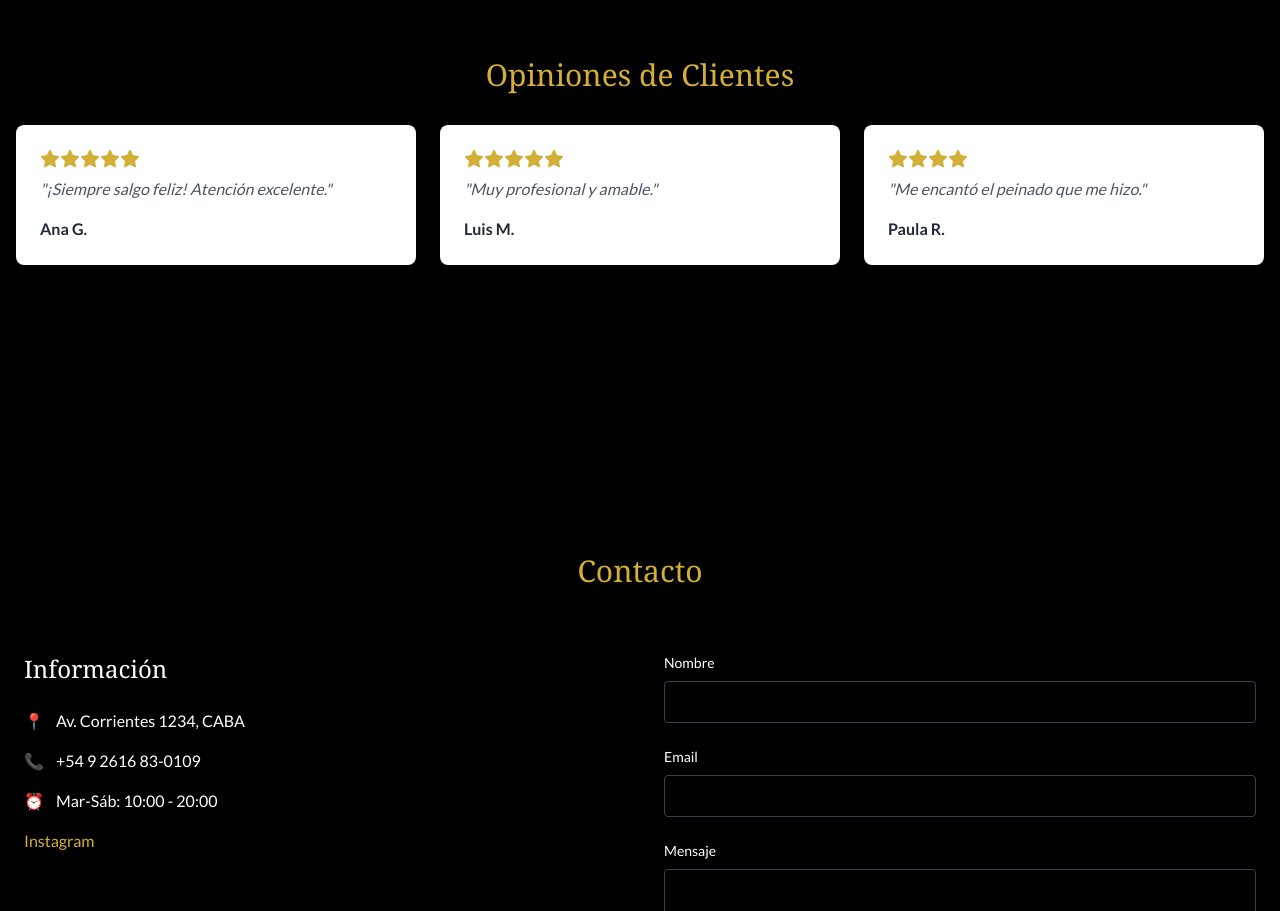
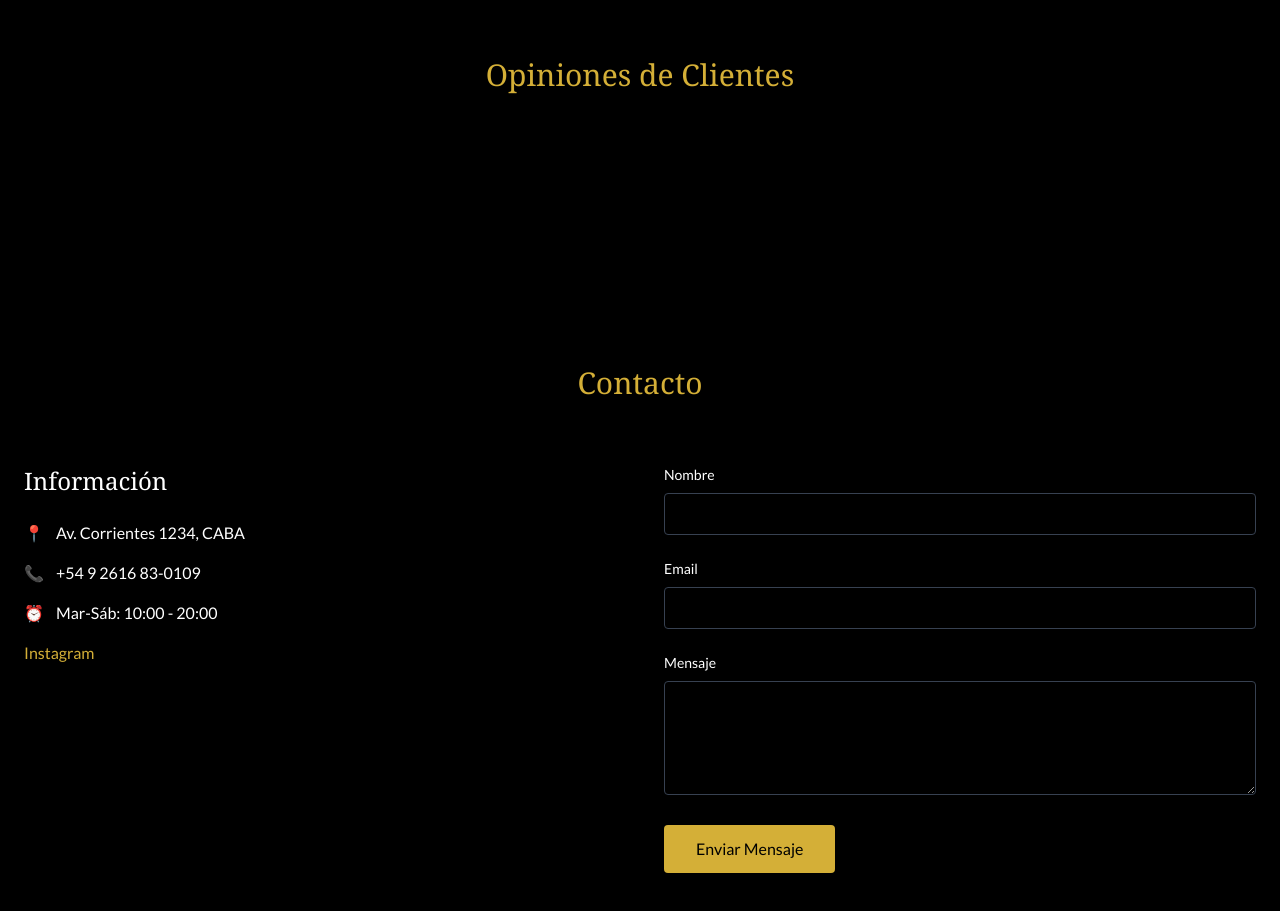
Before and after one commit to fede-cid/peluqueria-stella, a React (Vite) app in the folder project/: page / in a window 1280 px wide. Shown: the part 5000-5911 px from the top of the page. Built offline with nearby package versions, Linux system fonts and the light colour scheme.

Commit message:
google widget

```diff
--- a/project/src/components/TestimonialsSection.tsx
+++ b/project/src/components/TestimonialsSection.tsx
@@ -7,14 +7,7 @@ export function TestimonialsSection() {
       <div className="max-w-7xl mx-auto px-4">
         <h2 className="text-3xl font-serif mb-8 text-[#D4AF37] text-center">Opiniones de Clientes</h2>
 
-        {/* Opiniones propias (pueden ser reales o ficticias) */}
-        <div className="grid md:grid-cols-3 gap-6 mb-12">
-          <TestimonialCard name="Ana G." text="¡Siempre salgo feliz! Atención excelente." rating={5} />
-          <TestimonialCard name="Luis M." text="Muy profesional y amable." rating={5} />
-          <TestimonialCard name="Paula R." text="Me encantó el peinado que me hizo." rating={4} />
-        </div>
 
-        {/* Opiniones reales desde Elfsight / Google */}
         <GoogleReviewsWidget />
       </div>
     </section>
```
